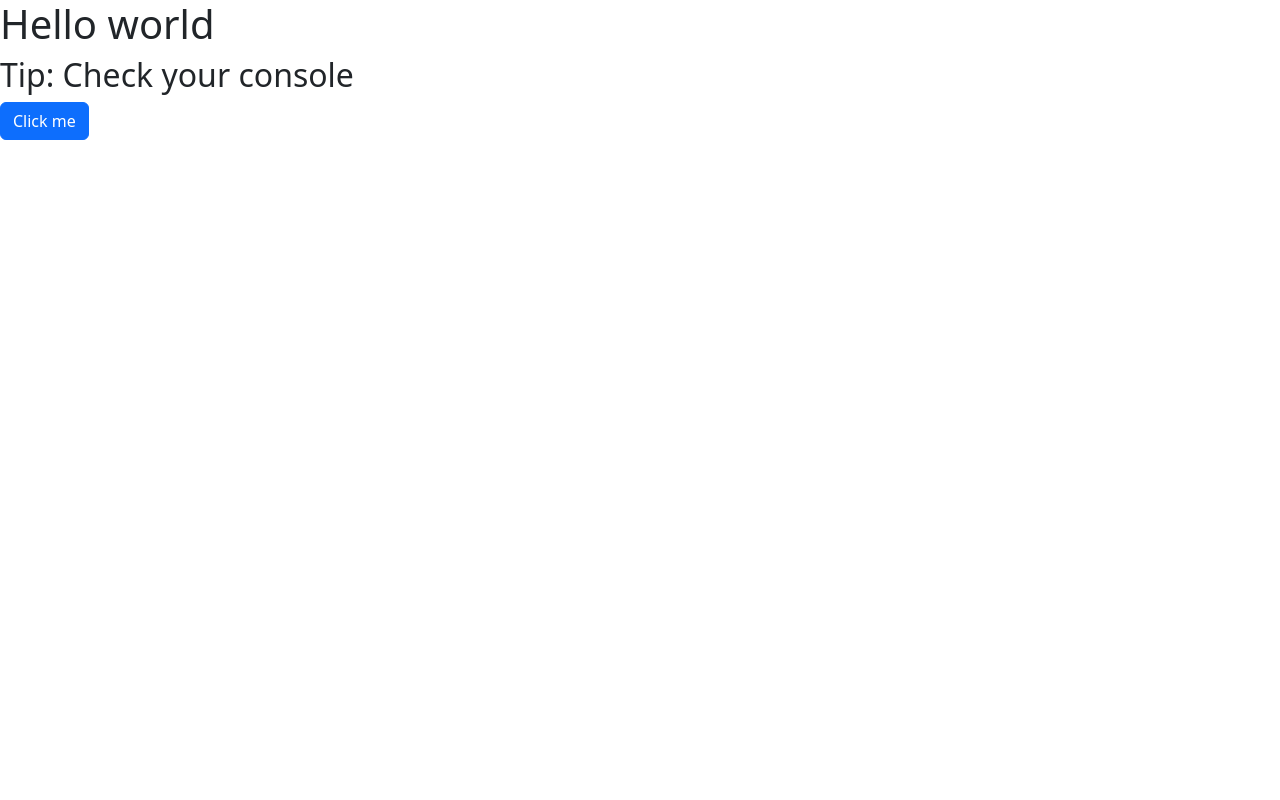
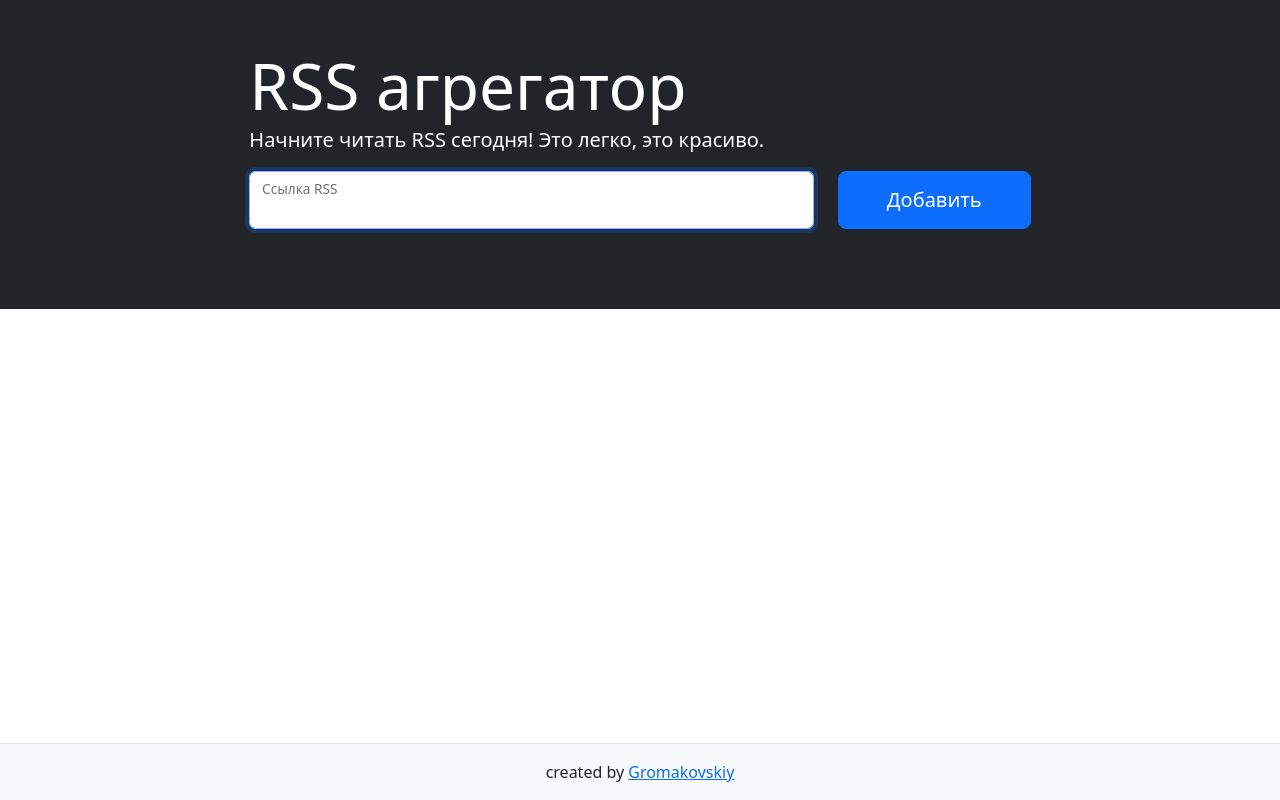
Before and after one commit to Konstantin-Gromakovskiy/Rss-aggregator, a website built with webpack: page index.html in a window 1280 px wide. Built offline with nearby package versions, Linux system fonts and the light colour scheme.

Commit message:
edit html, add page's structure

```diff
--- a/index.html
+++ b/index.html
@@ -4,13 +4,62 @@
 <head>
     <meta charset="utf-8" />
     <meta name="viewport" content="width=device-width, initial-scale=1">
-    <title>Webpack App</title>
+    <title>Rss-aggregator</title>
 </head>
 
 <body>
-    <h1>Hello world </h1>
-    <h2>Tip: Check your console</h2>
-    <button type="button" class="btn btn-primary">Click me</button>
+
+    <body class="d-flex flex-column min-vh-100">
+        <div class="modal fade" id="modal" tabindex="-1" role="dialog" aria-labelledby="modal" aria-hidden="true">
+            <div class="modal-dialog" role="document">
+                <div class="modal-content">
+                    <div class="modal-header">
+                        <h5 class="modal-title"></h5><button type="button" class="btn-close close"
+                            data-bs-dismiss="modal" aria-label="Close"></button>
+                    </div>
+                    <div class="modal-body text-break"></div>
+                    <div class="modal-footer"><a class="btn btn-primary full-article" href="#" role="button"
+                            target="_blank" rel="noopener noreferrer">Читать полностью </a><button type="button"
+                            class="btn btn-secondary" data-bs-dismiss="modal">Закрыть</button></div>
+                </div>
+            </div>
+        </div>
+        <main class="flex-grow-1">
+            <section class="container-fluid bg-dark p-5">
+                <div class="row">
+                    <div class="col-md-10 col-lg-8 mx-auto text-white">
+                        <h1 class="display-3 mb-0">RSS агрегатор</h1>
+                        <p class="lead">Начните читать RSS сегодня! Это легко, это красиво.</p>
+                        <form action="" class="rss-form text-body">
+                            <div class="row">
+                                <div class="col">
+                                    <div class="form-floating"><input id="url-input" autofocus="" required="" name="url"
+                                            aria-label="url" class="form-control w-100" placeholder="ссылка RSS"
+                                            autocomplete="off"> <label for="url-input">Ссылка RSS</label></div>
+                                </div>
+                                <div class="col-auto"><button type="submit" aria-label="add"
+                                        class="h-100 btn btn-lg btn-primary px-sm-5">Добавить</button></div>
+                            </div>
+                        </form>
+                        <p class="mt-2 mb-0 text-muted">Пример: https://lorem-rss.hexlet.app/feed</p>
+                        <p class="feedback m-0 position-absolute small text-danger"></p>
+                    </div>
+                </div>
+            </section>
+            <section class="container-fluid container-xxl p-5">
+                <div class="row">
+                    <div class="col-md-10 col-lg-8 order-1 mx-auto posts"></div>
+                    <div class="col-md-10 col-lg-4 mx-auto order-0 order-lg-1 feeds"></div>
+                </div>
+            </section>
+        </main>
+        <footer class="footer border-top py-3 mt-5 bg-light">
+            <div class="container-xl">
+                <div class="text-center">created by <a href="https://github.com/Konstantin-Gromakovskiy"
+                        target="_blank">Gromakovskiy</a></div>
+            </div>
+        </footer>
+    </body>
 </body>
 
 </html>
```
Also changed, not shown: README.md.
